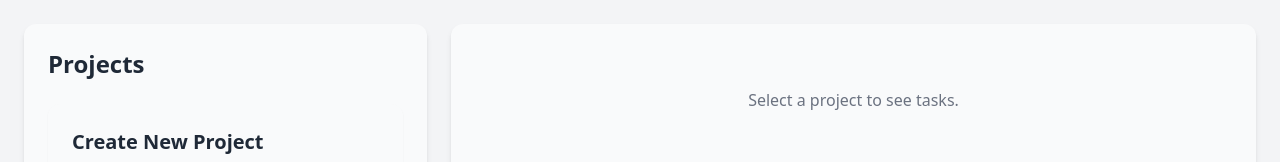
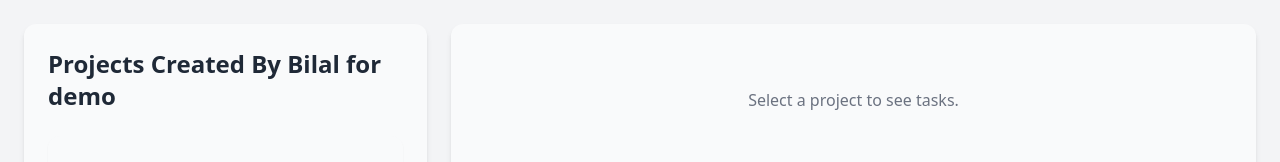
Before and after one commit to blalasif/task-manager, a Next.js app in the folder project-management/: page / in a window 1280 px wide. Shown: the top 162 px of the page. Built offline with nearby package versions, Linux system fonts and the light colour scheme; no server answers.

Commit message:
test CI/CD pipeline

```diff
--- a/project-management/src/app/page.js
+++ b/project-management/src/app/page.js
@@ -86,7 +86,7 @@ export default function Home() {
     <div className="p-6 flex flex-col md:flex-row gap-6 min-h-screen bg-gray-100">
       {/* Projects Section */}
       <div className="md:w-1/3 bg-gray-50 p-6 rounded-xl shadow-md flex flex-col gap-6">
-        <h2 className="text-2xl font-semibold text-gray-800">Projects</h2>
+        <h2 className="text-2xl font-semibold text-gray-800">Projects Created By Bilal for demo</h2>
         <ProjectForm onSubmit={handleProjectCreate} />
         <ProjectList
           projects={projects}
```
